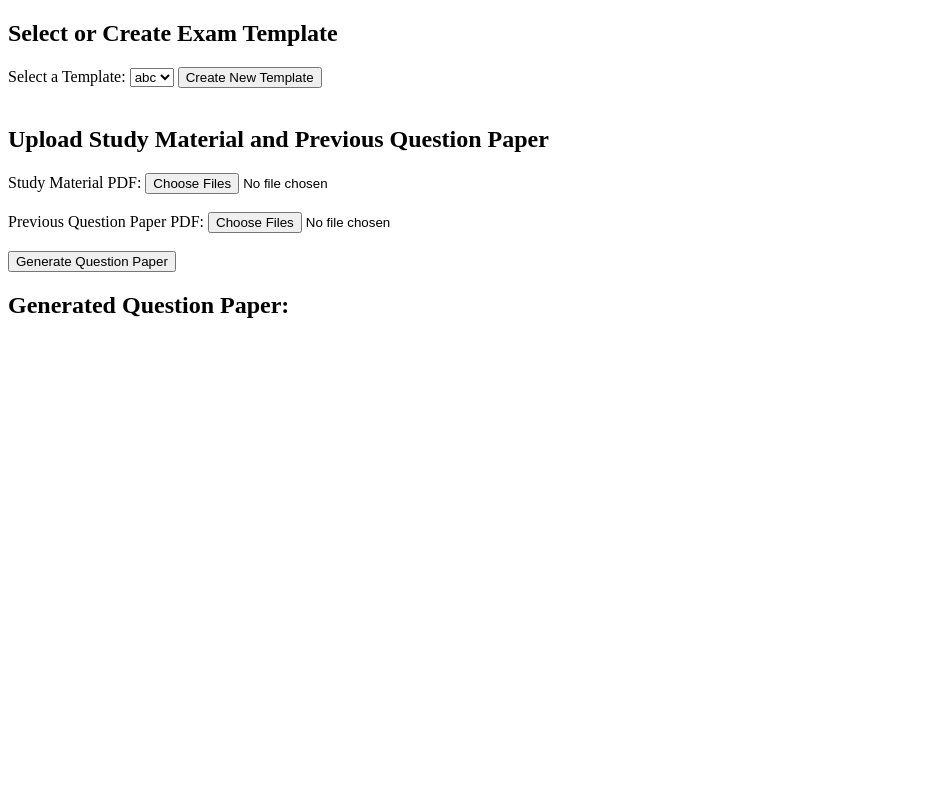
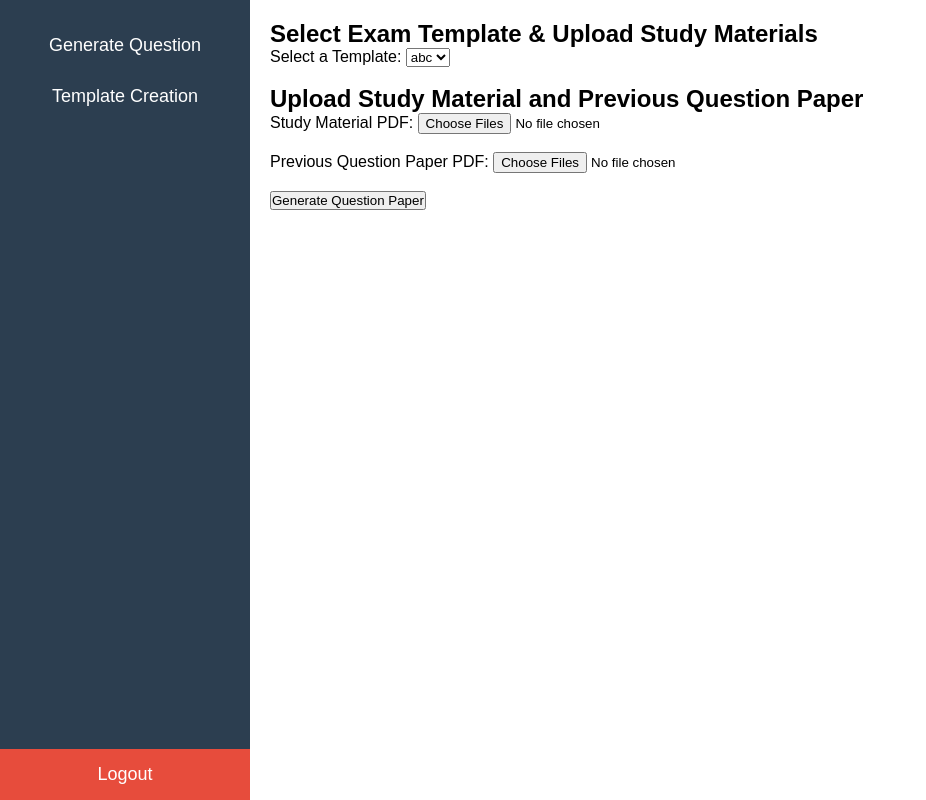
Before and after one commit to Anjana2002/QNest, a Django app: page /upload/ in a window 1280 px wide. Shown: the whole page, without its empty margins (0-926 px from the left). Run offline with Django 5.2, Linux system fonts and the light colour scheme; a user stored in the database is signed in; data comes from the database, SQL or seed files in the repository.

Commit message:
create upload

```diff
--- a/QNest/templates/upload.html
+++ b/QNest/templates/upload.html
@@ -1,100 +1,13 @@
-<!DOCTYPE html>
-<html>
-<head>
-    <title>Generate Exam Question Paper</title>
-    <script>
-        function addSection() {
-            let sectionDiv = document.createElement("div");
-            sectionDiv.innerHTML = `
-                <label>Section Name:</label>
-                <input type="text" name="section_name[]" required><br>
+{% extends "base.html" %}
 
-                <label>Number of Questions:</label>
-                <input type="number" name="num_questions[]" required><br>
+{% block title %}Upload Exam Materials{% endblock %}
 
-                <label>Marks per Question:</label>
-                <input type="number" name="marks_per_question[]" required><br>
+{% block content %}
+    <h2>Select Exam Template & Upload Study Materials</h2>
 
-                <label>Instructions:</label>
-                <input type="text" name="instructions[]" required><br><br>
-            `;
-            document.getElementById("sections-container").appendChild(sectionDiv);
-        }
-
-        function generateQuestions() {
-            let formData = new FormData(document.getElementById("upload-form"));
-            formData.append("generate_question_paper", "1");
-
-            fetch("{% url 'upload_files' %}", {  // ✅ Correct URL
-                method: "POST",
-                body: formData,
-                headers: {
-                    "X-CSRFToken": document.querySelector("[name=csrfmiddlewaretoken]").value
-                }
-            })
-            .then(response => response.text())
-            .then(text => {
-                console.log("Raw Response:", text);
-                try {
-                    let data = JSON.parse(text);
-                    if (data.error) {
-                        alert("Error: " + data.error);
-                    } else {
-                        document.getElementById("question-paper").textContent = data.question_paper;
-                    }
-                } catch (error) {
-                    console.error("Failed to parse response:", text);
-                    alert("Server returned unexpected response");
-                }
-            })
-            .catch(error => {
-                console.error("Network Error:", error);
-                alert("Network error - check console");
-            });
-        }
-        function generateQuestions() {
-            let formData = new FormData(document.getElementById("upload-form"));
-
-            fetch("/upload/", {  // Ensure this matches your Django URL
-                method: "POST",
-                body: formData,
-                headers: {
-                    "X-CSRFToken": document.querySelector("[name=csrfmiddlewaretoken]").value
-                }
-            })
-            .then(response => {
-                console.log("Response status:", response.status);  // Debugging
-                if (!response.ok) {
-                    return response.text().then(text => {
-                        console.error("Server error:", text);  // Debugging
-                        throw new Error("Network response was not ok");
-                    });
-                }
-                return response.json();
-            })
-            .then(data => {
-                console.log("Response data:", data);  // Debugging
-                if (data.error) {
-                    alert(data.error);
-                } else {
-                    document.getElementById("question-paper").textContent = data.question_paper;
-                }
-            })
-            .catch(error => {
-                console.error("Fetch error:", error);  // Debugging
-                alert("An error occurred while generating the question paper.");
-            });
-        }
-
-
-        function toggleTemplateForm() {
-            let form = document.getElementById("new-template-form");
-            form.style.display = form.style.display === "none" ? "block" : "none";
-        }
-    </script>
-</head>
-<body>
-    <h2>Select or Create Exam Template</h2>
+    <!-- Form for Uploading Documents -->
+    <form id="upload-form" method="POST" enctype="multipart/form-data">
+        {% csrf_token %}
 
         <!-- Select Existing Template -->
         <label>Select a Template:</label>
@@ -108,9 +21,6 @@
             {% endif %}
         </select>
 
-
-        <button type="button" onclick="toggleTemplateForm()">Create New Template</button>
-
         <br><br>
 
         <!-- File Upload Section -->
@@ -121,47 +31,6 @@
         <label for="previous_question">Previous Question Paper PDF:</label>
         <input type="file" id="previous_question" name="previous_question" accept="application/pdf" required multiple><br><br>
 
-        <button type="button" onclick="generateQuestions()">Generate Question Paper</button>
+        <button type="submit">Generate Question Paper</button>
     </form>
-
-    <!-- New Template Form (Hidden by Default) -->
-    <!-- New Template Form -->
-<div id="new-template-form" style="display:none;">
-    <h2>Create New Template</h2>
-    <form method="POST" action="{% url 'upload_files' %}">
-        {% csrf_token %}
-        <input type="hidden" name="create_template" value="1">
-
-        <label>Template Name:</label>
-        <input type="text" name="template_name" required><br>
-
-        <label>Exam Title:</label>
-        <input type="text" name="exam_title" required><br>
-
-        <label>Course Code:</label>
-        <input type="text" name="course_code" required><br>
-
-        <label>Course Name:</label>
-        <input type="text" name="course_name" required><br>
-
-        <label>Time Duration:</label>
-        <input type="text" name="time_duration" required><br>
-
-        <label>Max Marks:</label>
-        <input type="number" name="max_marks" required><br>
-
-        <h3>Sections</h3>
-        <div id="sections-container"></div>
-        <button type="button" onclick="addSection()">Add Section</button><br><br>
-
-        <button type="submit">Save Template</button>
-    </form>
-</div>
-
-
-    <!-- Generated Question Paper -->
-    <h2>Generated Question Paper:</h2>
-    <pre id="question-paper"></pre>
-
-</body>
-</html>
+{% endblock %}
```
Lines whose indentation alone changed are shown as unchanged.
